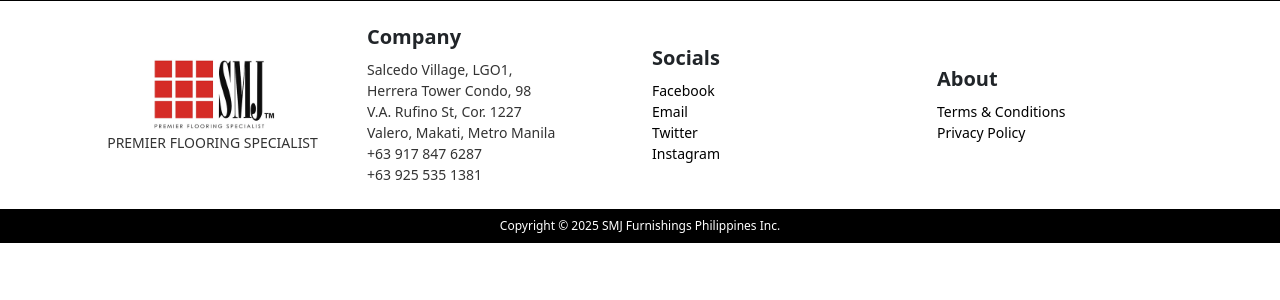
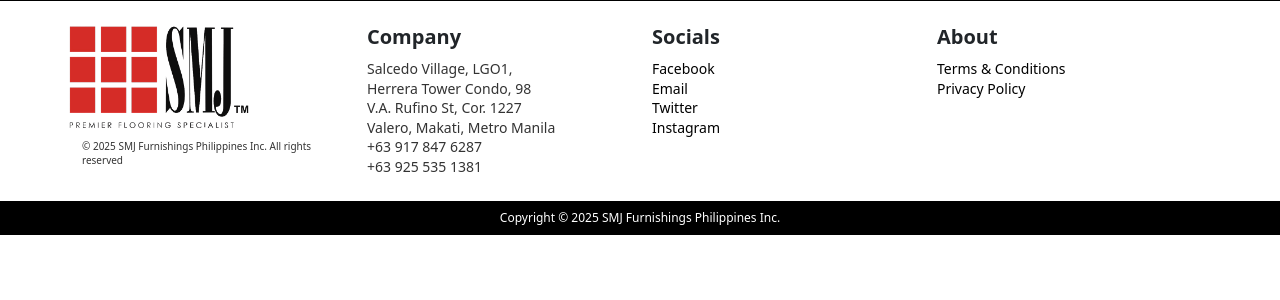
Before and after one commit to migo3ol/SMJFurnishingsPh, a PHP site: page /footer.php in a window 1280 px wide. Shown: the top 300 px of the page. Run offline with PHP 8.4, Linux system fonts and the light colour scheme.

Commit message:
footer changes

```diff
--- a/footer.css
+++ b/footer.css
@@ -7,6 +7,16 @@
 
 .footer-logo {
     max-width: 150px;
+    position: relative; /* Keeps it in the normal document flow */
+    margin-top: 15px;
+    transform: scale(1.5);
+}
+
+h4 {
+    margin-top: 0;
+}
+p {
+    line-height: 1.4;
 }
 
 .footer h5 {
--- a/footer.php
+++ b/footer.php
@@ -20,15 +20,15 @@
 <!-- Footer -->
 <footer class="footer">
     <div class="container py-4">
-        <div class="row align-items-center">
+        <div class="row align-items-start">
             <!-- Logo Section -->
-            <div class="col-md-3 text-center">
-                <img src="assets/footer-logo.png" class="footer-logo img-fluid" alt="SMJ Logo">
-                <p class="tagline">PREMIER FLOORING SPECIALIST</p>
+            <div class="col-md-3 text-start">
+                <img src="assets/navbar-logo1.png" class="footer-logo img-fluid" alt="SMJ Logo">
+                <p class="tagline text-start mt-4 ms-n2" style="font-size: 10px;" >© 2025 SMJ Furnishings Philippines Inc. All rights reserved</p>
             </div>
 
             <!-- Company Info -->
-            <div class="col-md-3">
+            <div class="col-md-3 ms-auto">
                 <h5>Company</h5>
                 <p>Salcedo Village, LGO1, <br>
                    Herrera Tower Condo, 98 <br>
@@ -41,7 +41,7 @@
             </div>
 
             <!-- Socials -->
-            <div class="col-md-3">
+            <div class="col-md-3 ms-auto">
                 <h5>Socials</h5>
                 <p><a href="#">Facebook</a></p>
                 <p><a href="#">Email</a></p>
@@ -50,7 +50,7 @@
             </div>
 
             <!-- About -->
-            <div class="col-md-3">
+            <div class="col-md-3 ms-auto">
                 <h5>About</h5>
                 <p><a href="#">Terms & Conditions</a></p>
                 <p><a href="#">Privacy Policy</a></p>
```
Also changed, not shown: assets/footer-logo1.png (added).
